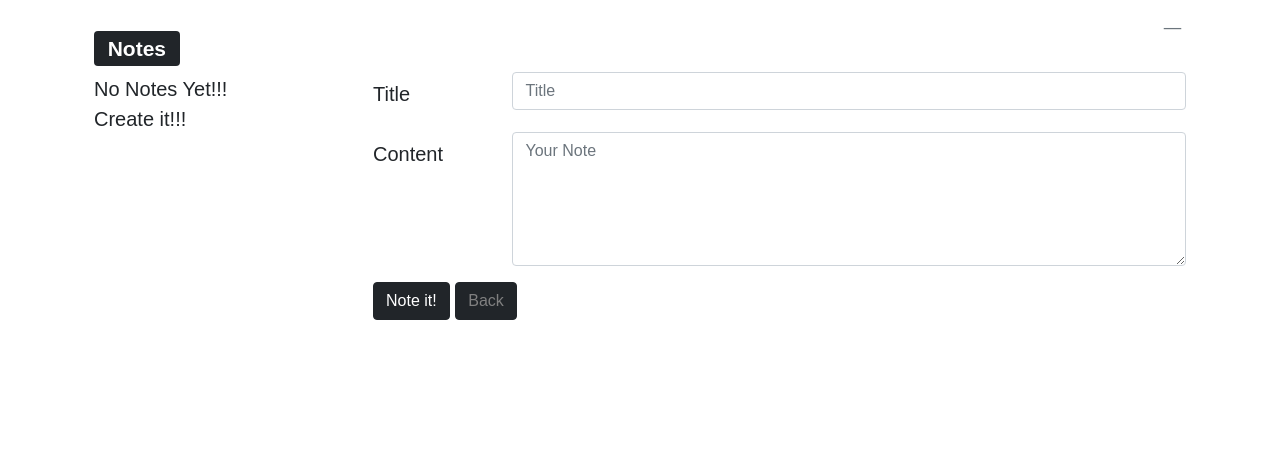
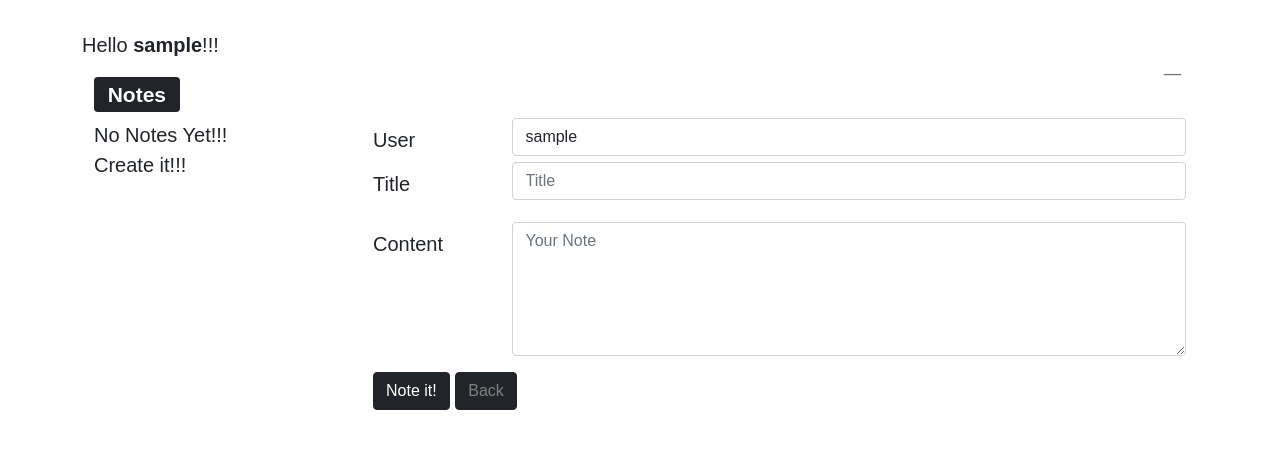
Before and after one commit to jiisanda/BlogitOrnot, a Django app: page /add-notes/ in a window 1280 px wide. Shown: the part 62-511 px from the top of the page. Run offline with Django 3.2, Linux system fonts and the light colour scheme; the visitor is signed in with stand-in values (Sample User, id 1); data that the repository does not hold is empty; some libraries are stand-ins or nearby versions.

Commit message:
auth in notes

```diff
--- a/notes/models.py
+++ b/notes/models.py
@@ -1,7 +1,9 @@
 from django.db import models
+from django.contrib.auth.models import User
 
 # Create your models here.
 class Notes(models.Model):
+    user = models.ForeignKey(User,null = True, on_delete=models.CASCADE)
     title = models.CharField(max_length=30, null=False, blank=False)
     note_content = models.TextField(blank=True, null=True)
 
--- a/notes/views.py
+++ b/notes/views.py
@@ -1,11 +1,16 @@
 from django.shortcuts import redirect, render
 from django.http import HttpResponseRedirect
 from .models import Notes
+from django.contrib.auth.decorators import login_required
+from django.shortcuts import render
+
+from notes.models import Notes
 
 # Create your views here.
+@login_required
 def editor(request):
     notesid = int(request.GET.get('notesid', 0))
-    notes = Notes.objects.all()
+    notes = Notes.objects.filter(user=request.user)
 
     if request.method == 'POST':
         notesid = int(request.POST.get('notesid', 0))
--- a/templates/notes/editor.html
+++ b/templates/notes/editor.html
@@ -12,6 +12,7 @@ Notes...
     }
     </style>
 <br>
+<p>Hello <strong>{{ user.username }}</strong>!!!</p>
 <div class="container">
     <div class="row">
       <div class="col-3">
@@ -39,9 +40,10 @@ Notes...
                         {% endif %}
                     </figcaption>
                   </figure>
-                <small>
-
-                </small>
+                <label class="col-sm-2 col-form-label">User</label>
+                <div class="col-sm-10">
+                    <input type="text" class="form-control" name="username" placeholder="username" value="{{ user.username }}">
+                </div>
                 <label class="col-sm-2 col-form-label">Title</label>
                 <div class="col-sm-10">
                     <input type="text" class="form-control" name="title" placeholder="Title" {% if note %} value="{{ note.title }}" {% endif %}>
```
Also changed, not shown: notes/forms.py (added, +14 -0 lines), templates/BlogApp/post_detail.html (+8 -2 lines).
